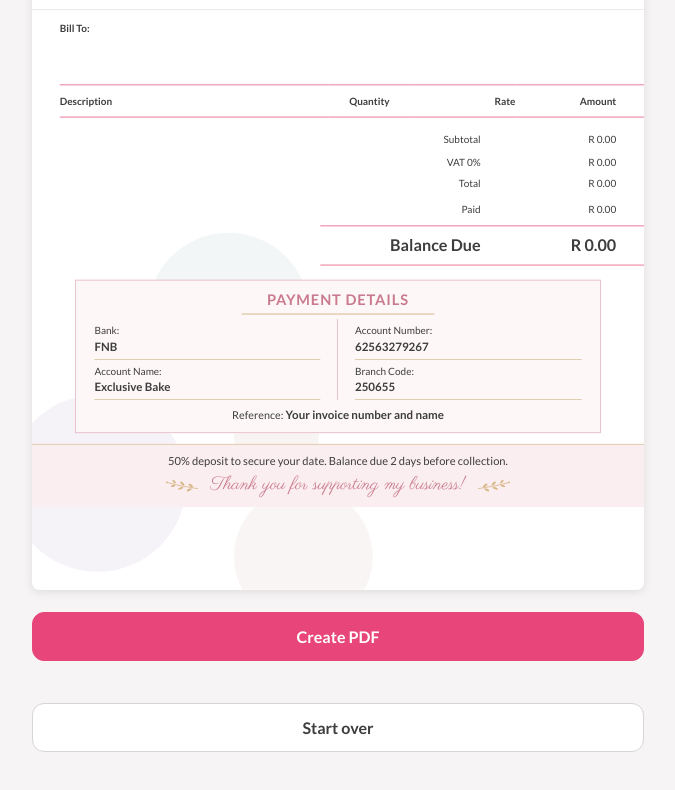
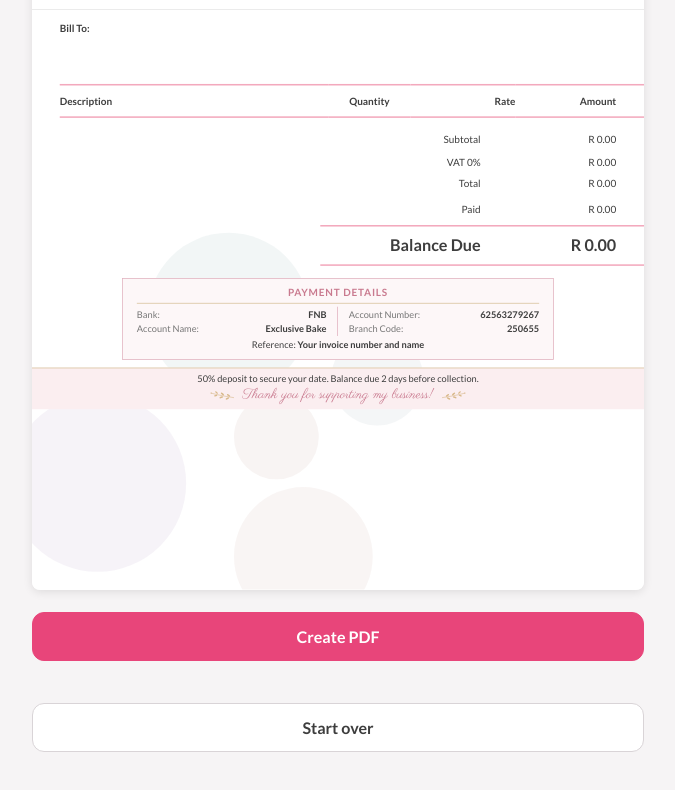
Before and after one commit to pish90/exclusive-bake-invoice, a plain HTML site: page index.html in a window 1280 px wide. Shown: the part 2109-2899 px from the top of the page, without its empty margins (302-977 px from the left). Drawn offline with nearby package versions, Linux system fonts and the light colour scheme.

Commit message:
invoice footer update
made the text smaller

```diff
--- a/index.html
+++ b/index.html
@@ -71,22 +71,21 @@
   .sheet .tot div span:first-child { padding-right:26px; }
   .sheet .tot .gap { height:6px; padding:0; }
   .sheet .tot .bd { border-top:2px solid var(--line); border-bottom:2px solid var(--line); margin-top:6px; padding-top:8px; padding-bottom:8px; font-size:21px; font-weight:700; }
-  .sheet .notes2 { margin:18px -36px 0; }
-  .sheet .paybox { margin:0 56px; border:1.5px solid #e2b3c0; background:#fdf7f8; padding:10px 24px 10px; }
-  .sheet .ptitle { text-align:center; color:#c97a8f; font-size:19px; font-weight:700; letter-spacing:.06em; }
-  .sheet .ptitle:after { content:''; display:block; width:250px; height:1.5px; background:#c9a46a; margin:4px auto 6px; }
+  .sheet .notes2 { margin:16px -36px 0; }
+  .sheet .paybox { margin:0 auto; width:560px; border:1px solid #e2b3c0; background:#fdf7f8; padding:7px 18px 8px; }
+  .sheet .ptitle { text-align:center; color:#c97a8f; font-size:13px; font-weight:700; letter-spacing:.08em; padding-bottom:4px; margin-bottom:4px; border-bottom:1px solid #d8c29c; }
   .sheet .pgrid { display:grid; grid-template-columns:1fr 1fr; }
-  .sheet .pc { padding:0 22px; }
-  .sheet .pc:first-child { padding-left:0; border-right:1.5px solid #e2b3c0; }
+  .sheet .pc { padding:0 14px; }
+  .sheet .pc:first-child { padding-left:0; border-right:1px solid #e2b3c0; }
   .sheet .pc:last-child { padding-right:0; }
-  .sheet .pl { font-size:13px; margin-top:4px; }
-  .sheet .pval { font-size:15px; font-weight:700; padding:0 0 4px; border-bottom:1px solid #d8c29c; }
-  .sheet .pref { margin-top:8px; font-size:14px; text-align:center; }
-  .sheet .pref b { font-size:15px; }
-  .sheet .pfoot { margin-top:14px; border-top:1.5px solid #d8c29c; background:#fbeef0; text-align:center; padding:10px 20px 10px; }
-  .sheet .pfoot .terms { font-size:14.5px; }
-  .sheet .pfoot .thanks { font-family:'Parisienne',cursive; color:#c97a8f; font-size:24px; margin-top:2px; display:flex; align-items:center; justify-content:center; gap:14px; }
-  .sheet .pfoot .thanks img { width:44px; height:22px; }
+  .sheet .pi { font-size:12px; line-height:1.6; display:flex; justify-content:space-between; gap:8px; }
+  .sheet .pi .pl { color:#777; }
+  .sheet .pi b { font-weight:700; }
+  .sheet .pref { margin-top:3px; font-size:12px; text-align:center; }
+  .sheet .pfoot { margin-top:10px; border-top:1px solid #d8c29c; background:#fbeef0; text-align:center; padding:5px 20px 6px; }
+  .sheet .pfoot .terms { font-size:12px; }
+  .sheet .pfoot .thanks { font-family:'Parisienne',cursive; color:#c97a8f; font-size:18px; line-height:1.3; display:flex; align-items:center; justify-content:center; gap:10px; }
+  .sheet .pfoot .thanks img { width:32px; height:16px; }
   .paycard .prow { display:flex; justify-content:space-between; gap:10px; padding:6px 0; border-bottom:1px solid #f1e8eb; font-size:15px; }
   .paycard .prow span:first-child { color:var(--muted); }
   .paycard .prow span:last-child { font-weight:700; text-align:right; }
@@ -296,8 +295,8 @@ function sheetHTML(s, c){
     '<div><span>Paid</span><span>' + money(c.paid) + '</span></div>' +
     '<div class="bd"><span>Balance Due</span><span>' + money(c.bal) + '</span></div></div>' +
     '<div class="notes2"><div class="paybox"><div class="ptitle">PAYMENT DETAILS</div><div class="pgrid">' +
-      '<div class="pc"><div class="pl">Bank:</div><div class="pval">' + BANK.bank + '</div><div class="pl">Account Name:</div><div class="pval">' + BANK.name + '</div></div>' +
-      '<div class="pc"><div class="pl">Account Number:</div><div class="pval">' + BANK.acc + '</div><div class="pl">Branch Code:</div><div class="pval">' + BANK.branch + '</div></div>' +
+      '<div class="pc"><div class="pi"><span class="pl">Bank:</span><b>' + BANK.bank + '</b></div><div class="pi"><span class="pl">Account Name:</span><b>' + BANK.name + '</b></div></div>' +
+      '<div class="pc"><div class="pi"><span class="pl">Account Number:</span><b>' + BANK.acc + '</b></div><div class="pi"><span class="pl">Branch Code:</span><b>' + BANK.branch + '</b></div></div>' +
       '</div><div class="pref">Reference: <b>' + esc(payRef(s)) + '</b></div></div>' +
       '<div class="pfoot"><div class="terms">' + esc(TERMS) + '</div><div class="thanks"><img src="' + SPRIG_FLIP + '"><span>' + esc(THANKS) + '</span><img src="' + SPRIG + '"></div></div></div>' +
     '</div></div>';
```
